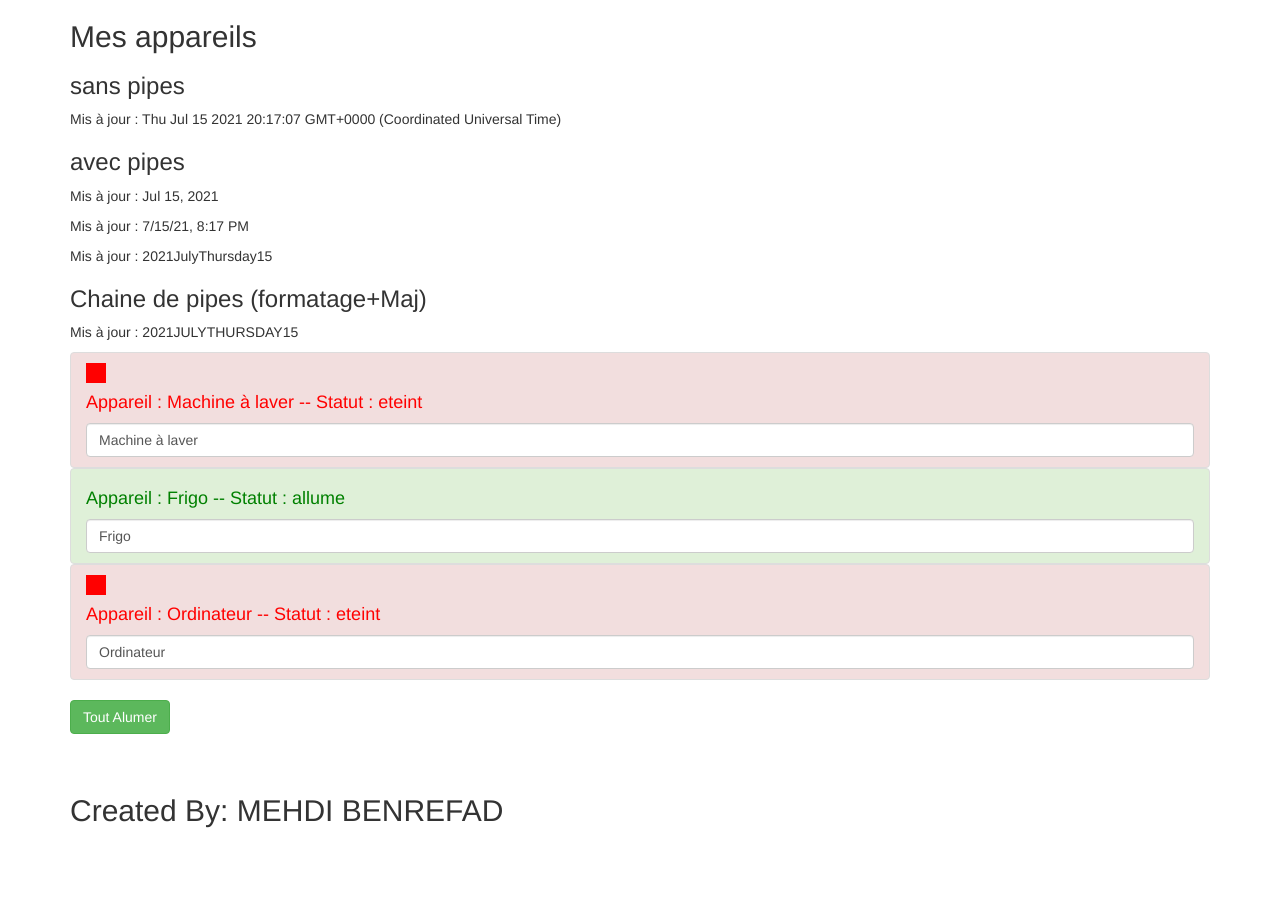
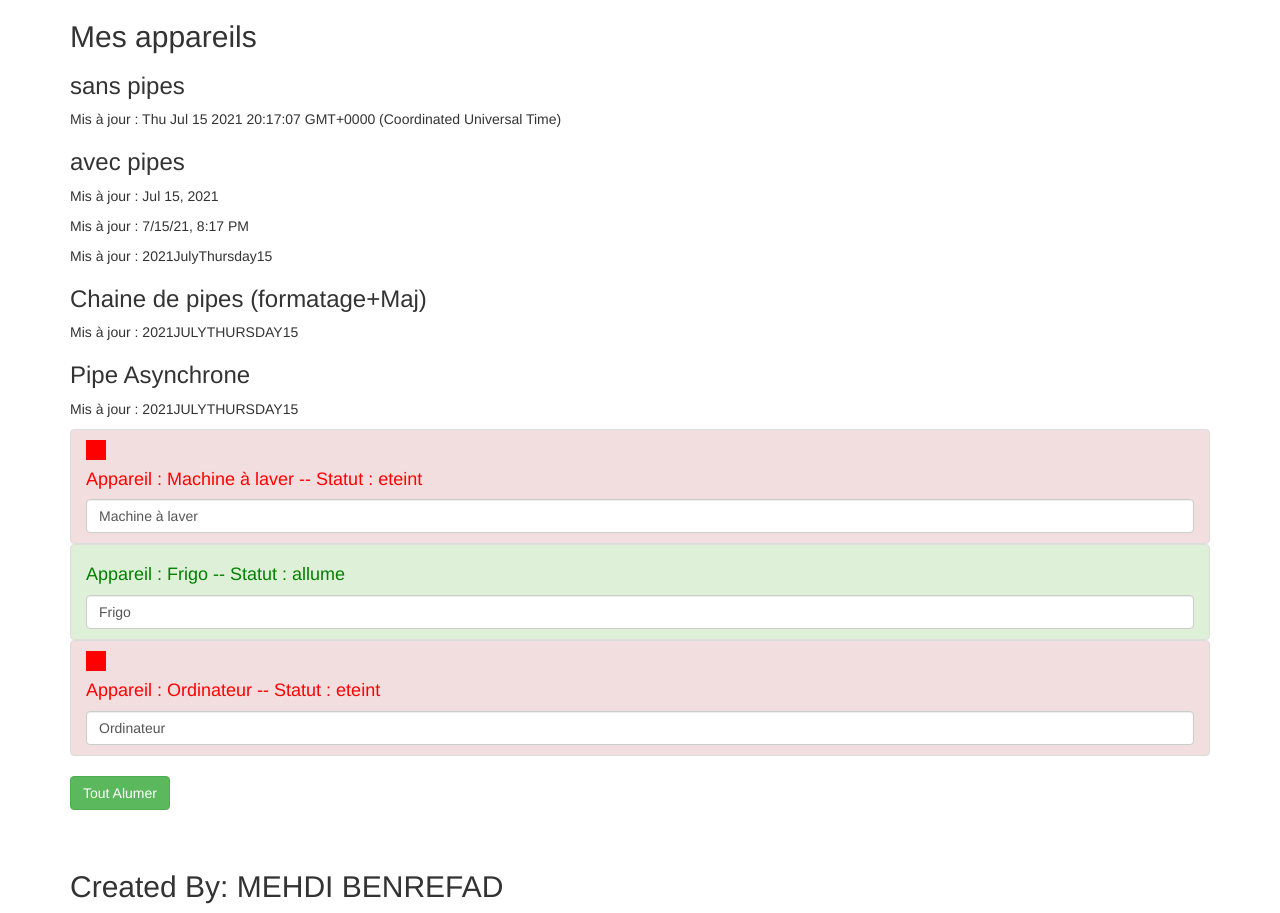
Before and after one commit to Mehdi-Benrefad/Angular-First-App, an Angular app: page / in a window 1280 px wide. Before the commit the page ends 837 px from the top, so only its background shows below. Built offline with nearby package versions, Linux system fonts and the light colour scheme.

Commit message:
asynchronous pipe

```diff
--- a/src/app/app.component.html
+++ b/src/app/app.component.html
@@ -3,16 +3,18 @@
     <div class="col-xs-12">
       <h2>Mes appareils</h2>
       <h3>sans pipes</h3>
-      <p>Mis à jour : {{ lastUpdate }}</p>
+      <p>Mis à jour : {{ lastUpdate1 }}</p>
       <h3>avec pipes</h3>
-      <p>Mis à jour : {{ lastUpdate | date }}</p>
+      <p>Mis à jour : {{ lastUpdate1 | date }}</p>
       <!--ou bien-->
-      <p>Mis à jour : {{ lastUpdate | date: 'short' }}</p>
+      <p>Mis à jour : {{ lastUpdate1 | date: 'short' }}</p>
       <!--ou bien-->
-      <p>Mis à jour : {{ lastUpdate | date: 'yMMMMEEEEd' }}</p>
+      <p>Mis à jour : {{ lastUpdate1 | date: 'yMMMMEEEEd' }}</p>
       <!--Chaine de pipes-->
       <h3>Chaine de pipes (formatage+Maj)</h3>
-      <p>Mis à jour : {{ lastUpdate | date: 'yMMMMEEEEd' | uppercase }}</p>
+      <p>Mis à jour : {{ lastUpdate1 | date: 'yMMMMEEEEd' | uppercase }}</p>
+      <h3>Pipe Asynchrone</h3>
+      <p>Mis à jour : {{ lastUpdate | async | date: 'yMMMMEEEEd' | uppercase }}</p>
 
       <ul class="list-group">
         <!--
--- a/src/app/app.component.ts
+++ b/src/app/app.component.ts
@@ -9,7 +9,17 @@ export class AppComponent {
   title = 'MEHDI BENREFAD';
   isAuth = false;
   //on cree une date
-  lastUpdate = new Date();
+  lastUpdate1 = new Date();
+
+  //last update async
+  lastUpdate: Promise<Date> = new Promise((resolve, reject) => {
+    const date = new Date();
+    setTimeout(
+      () => {
+        resolve(date);
+      }, 2000
+    );
+  });
 
   appareils = [
     {
```
Also changed, not shown: doc.txt.
